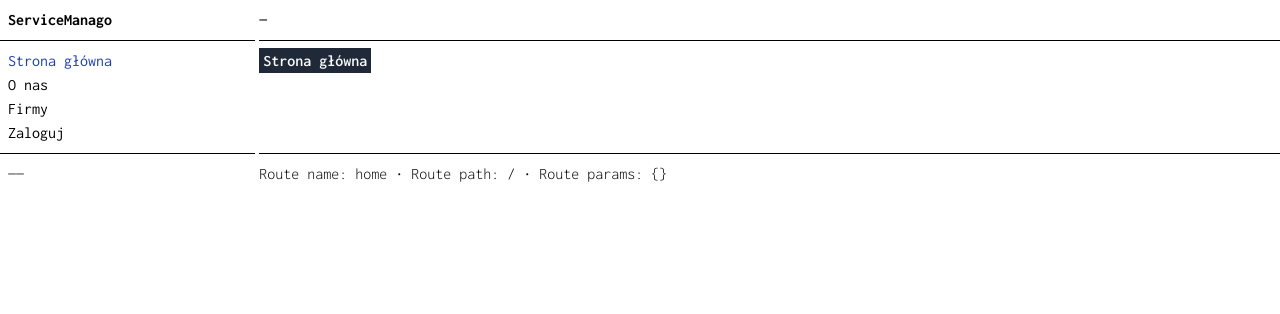
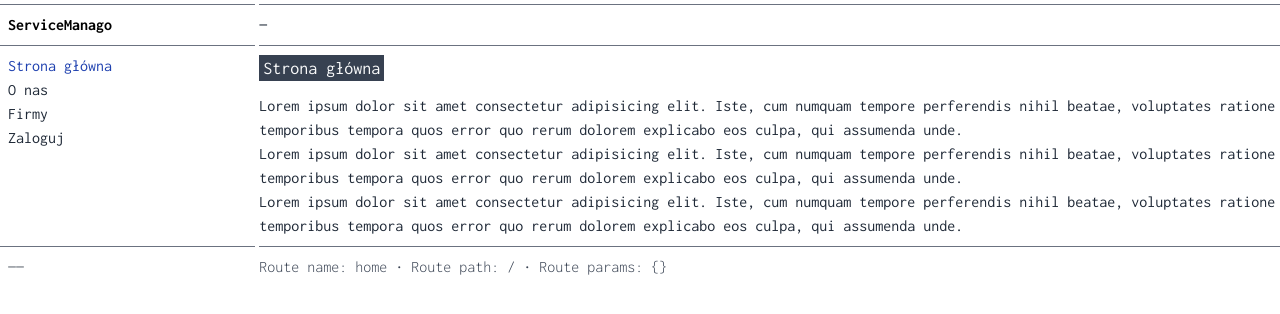
Before and after one commit to KacperMo/ServiceManago-Front, a Vue app in the folder vue/: page / in a window 1280 px wide. Shown: the top 314 px of the page. Built offline with nearby package versions, Linux system fonts and the light colour scheme.

Commit message:
Add the label component

```diff
--- a/vue/src/App.vue
+++ b/vue/src/App.vue
@@ -8,15 +8,15 @@ import AppFooter from "@/components/AppFooter.vue";
 <template>
   <div class="flex">
     <div
-      class="w-1/5 mr-1 p-2 font-bold text-sm sm:text-sm md:text-sm lg:text-base xl:text-base 2xl:text-base"
+      class="w-1/5 mr-1 mt-1 p-2 border-t-[1px] border-gray-500 font-bold text-sm sm:text-sm md:text-sm lg:text-base xl:text-base 2xl:text-base"
     >
       <RouterLink :to="{ name: 'home' }" class="logo">ServiceManago</RouterLink>
     </div>
-    <div class="w-4/5 py-2">&mdash;</div>
+    <div class="w-4/5 mt-1 py-2 border-t-[1px] border-gray-500">&mdash;</div>
   </div>
   <div class="flex">
     <AppNav />
-    <div class="w-4/5 py-2 border-t-[1px] border-black">
+    <div class="w-4/5 py-2 border-t-[1px] border-gray-500">
       <RouterView v-slot="{ Component }">
         <template v-if="Component">
           <KeepAlive>
--- a/vue/src/assets/main.css
+++ b/vue/src/assets/main.css
@@ -4,6 +4,7 @@
 
 body {
   font-family: "Inconsolata", monospace;
+  color: #1f2937;
 }
 
 a:hover {
@@ -14,7 +15,7 @@ a.logo {
   color: black;
 }
 a.logo:hover {
-  color: #516190;
+  color: #1e40af;
 }
 
 .router-link-active {
--- a/vue/src/components/AppAlert.vue
+++ b/vue/src/components/AppAlert.vue
@@ -2,10 +2,7 @@
 import { computed } from "vue";
 
 const props = defineProps({
-  type: {
-    type: String,
-    default: "primary",
-  },
+  type: { type: String, default: "primary" },
 });
 
 const alertClass = computed(() => {
@@ -18,7 +15,7 @@ const alertClass = computed(() => {
 </script>
 
 <template>
-  <div :class="alertClass" class="mb-1 px-1 py-1">
+  <div :class="alertClass" class="mb-1 mr-1 px-1 py-1">
     <slot />
   </div>
 </template>
--- a/vue/src/components/AppFooter.vue
+++ b/vue/src/components/AppFooter.vue
@@ -2,13 +2,14 @@
 import { useAuthStore } from "@/stores/auth.js";
 
 const store = useAuthStore();
-// console.log("foo user", store.token);
 </script>
 
 <template>
   <footer class="flex font-light text-xs sm:text-xs md:text-sm lg:text-base">
-    <div class="w-1/5 mr-1 p-2 border-t-[1px] border-black">&mdash;&mdash;</div>
-    <div class="w-4/5 py-2 border-t-[1px] border-black">
+    <div class="w-1/5 mr-1 p-2 border-t-[1px] border-gray-500">
+      &mdash;&mdash;
+    </div>
+    <div class="w-4/5 py-2 border-t-[1px] border-gray-500 text-gray-700">
       Route name: {{ $router.currentRoute.value.name }} &bull; Route path:
       {{ $router.currentRoute.value.path }} &bull; Route params:
       {{ $router.currentRoute.value.params }}
--- a/vue/src/components/AppNav.vue
+++ b/vue/src/components/AppNav.vue
@@ -6,7 +6,7 @@ console.log("foo user", store.token);
 </script>
 
 <template>
-  <div class="w-1/5 mr-1 p-2 border-t-[1px] border-black">
+  <div class="w-1/5 mr-1 p-2 border-t-[1px] border-gray-500">
     <div>
       <RouterLink :to="{ name: 'home' }">Strona główna</RouterLink>
     </div>
--- a/vue/src/components/HeaderTwo.vue
+++ b/vue/src/components/HeaderTwo.vue
@@ -1,5 +1,5 @@
 <template>
-  <h2 class="font-semibold text-gray-50 mb-3">
-    <span class="bg-gray-800 px-1 py-1"><slot /></span>
+  <h2 class="text-lg text-gray-50 mb-3">
+    <span class="bg-gray-700 px-1 py-1"><slot /></span>
   </h2>
 </template>
--- /dev/null
+++ b/vue/src/components/InputButton.vue
@@ -0,0 +1,14 @@
+<script setup>
+defineProps({
+  type: { type: String, default: "submit" },
+});
+</script>
+
+<template>
+  <button
+    :type="type"
+    class="border-[1px] border-black px-2 py-0.5 hover:bg-gray-100"
+  >
+    <slot>Wyślij</slot>
+  </button>
+</template>
--- /dev/null
+++ b/vue/src/components/InputLabel.vue
@@ -0,0 +1,7 @@
+<script setup>
+defineProps({ for: { type: String, required: true } });
+</script>
+
+<template>
+  <label :for="for" class="text-sm"><slot /></label>
+</template>
--- a/vue/src/components/TableData.vue
+++ b/vue/src/components/TableData.vue
@@ -1,3 +1,3 @@
 <template>
-  <td class="border-b-[1px] border-black py-1"><slot /></td>
+  <td class="border-b-[1px] border-gray-500 py-1"><slot /></td>
 </template>
--- a/vue/src/views/Company/CreateView.vue
+++ b/vue/src/views/Company/CreateView.vue
@@ -1,14 +1,15 @@
 <script setup>
 import { ref, reactive } from "vue";
-import { useRoute, useRouter } from "vue-router";
+import { useRouter } from "vue-router";
 import { useCompanyStore } from "@/stores/company.js";
 import AppAlert from "@/components/AppAlert.vue";
 import HeaderTwo from "@/components/HeaderTwo.vue";
+import InputGroup from "@/components/InputGroup.vue";
 import InputField from "@/components/InputField.vue";
+import InputButton from "@/components/InputButton.vue";
 import ValidationError from "@/components/ValidationError.vue";
 
 const store = useCompanyStore();
-// const route = useRoute();
 const router = useRouter();
 const error = ref(null);
 const validationErrors = ref([]);
@@ -32,10 +33,9 @@ const onSubmit = async () => {
 <template>
   <HeaderTwo>Dodawanie</HeaderTwo>
   <AppAlert v-if="error" type="danger">{{ error.message }}</AppAlert>
-  <!-- <pre>{{ validationErrors }}</pre> -->
   <form @submit.prevent="onSubmit">
     <div>
-      <div class="mb-1 w-6/12">
+      <InputGroup>
         <InputField
           v-model="company.name"
           name="name"
@@ -47,8 +47,8 @@ const onSubmit = async () => {
             <ValidationError>{{ e.message }}</ValidationError>
           </template>
         </template>
-      </div>
-      <div class="mb-1 w-6/12">
+      </InputGroup>
+      <InputGroup>
         <InputField
           v-model="company.city"
           name="city"
@@ -60,11 +60,11 @@ const onSubmit = async () => {
             <ValidationError>{{ e.message }}</ValidationError>
           </template>
         </template>
-      </div>
+      </InputGroup>
       <RouterLink :to="{ name: 'companies.index' }" class="btn mr-3"
         >Powrót</RouterLink
       >
-      <button type="submit">Wyślij</button>
+      <InputButton />
     </div>
   </form>
 </template>
--- a/vue/src/views/Company/EditView.vue
+++ b/vue/src/views/Company/EditView.vue
@@ -4,7 +4,9 @@ import { useRoute, useRouter } from "vue-router";
 import { useCompanyStore } from "@/stores/company.js";
 import AppAlert from "@/components/AppAlert.vue";
 import HeaderTwo from "@/components/HeaderTwo.vue";
+import InputGroup from "@/components/InputGroup.vue";
 import InputField from "@/components/InputField.vue";
+import InputButton from "@/components/InputButton.vue";
 
 const route = useRoute();
 const router = useRouter();
@@ -53,28 +55,26 @@ const destroy = async (id) => {
   <HeaderTwo>Edycja</HeaderTwo>
   <AppAlert v-if="error" type="danger">{{ error.message }}</AppAlert>
   <form v-if="data" @submit.prevent="onSubmit">
-    <div class="mb-1">
+    <InputGroup>
       <InputField
         v-model="company.name"
         name="name"
         id="name"
         placeholder="Nazwa firmy"
       />
-    </div>
-    <div class="mb-1">
+    </InputGroup>
+    <InputGroup>
       <InputField
         v-model="company.city"
         name="city"
         id="city"
         placeholder="Miasto"
       />
-    </div>
-    <div>
-      <button type="submit">Wyślij</button>
-      <a @click="destroy(company.id)" href="#delete" class="btn btn-danger ml-3"
-        >Usuń</a
-      >
-    </div>
+    </InputGroup>
+    <InputButton />
+    <a @click="destroy(company.id)" href="#delete" class="btn btn-danger ml-3"
+      >Usuń</a
+    >
   </form>
   <AppAlert v-else>Brak danych</AppAlert>
   <p class="py-3">
--- a/vue/src/views/HomeView.vue
+++ b/vue/src/views/HomeView.vue
@@ -4,4 +4,19 @@ import HeaderTwo from "@/components/HeaderTwo.vue";
 
 <template>
   <HeaderTwo>Strona główna</HeaderTwo>
+  <p>
+    Lorem ipsum dolor sit amet consectetur adipisicing elit. Iste, cum numquam
+    tempore perferendis nihil beatae, voluptates ratione temporibus tempora quos
+    error quo rerum dolorem explicabo eos culpa, qui assumenda unde.
+  </p>
+  <p>
+    Lorem ipsum dolor sit amet consectetur adipisicing elit. Iste, cum numquam
+    tempore perferendis nihil beatae, voluptates ratione temporibus tempora quos
+    error quo rerum dolorem explicabo eos culpa, qui assumenda unde.
+  </p>
+  <p>
+    Lorem ipsum dolor sit amet consectetur adipisicing elit. Iste, cum numquam
+    tempore perferendis nihil beatae, voluptates ratione temporibus tempora quos
+    error quo rerum dolorem explicabo eos culpa, qui assumenda unde.
+  </p>
 </template>
```
